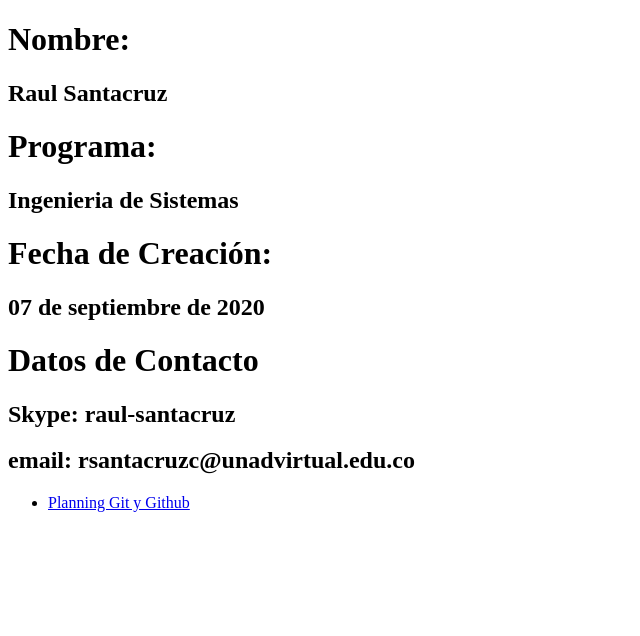
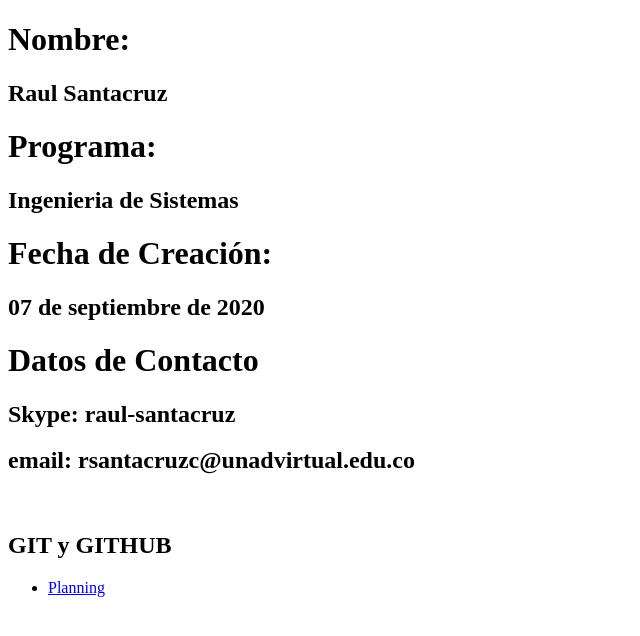
Before and after one commit to RAULSC75/DSW-RaulSantacruz, a plain HTML site: page index.html in a window 1280 px wide. Shown: the whole page, without its empty margins (0-640 px from the left). Drawn offline with Linux system fonts and the light colour scheme.

Commit message:
change 4

```diff
--- a/index.html
+++ b/index.html
@@ -11,11 +11,12 @@
     <h1>Fecha de Creación: </h1><h2>        07 de septiembre de 2020</h2>
     <h1>Datos de Contacto</h1>
         <h2>    Skype: raul-santacruz</h2>
-        <h2>    email: rsantacruzc@unadvirtual.edu.co</h2>
+        <h2>    email: rsantacruzc@unadvirtual.edu.co</h2><br>
 
     <nav>
+        <h1>GIT y GITHUB</h1>
         <ul class="menu">
-            <li><a href="planning.html">Planning Git y Github</a></li>
+            <li><a href="planning.html">Planning</a></li>
         </ul>
     </nav>
 </body>
```
